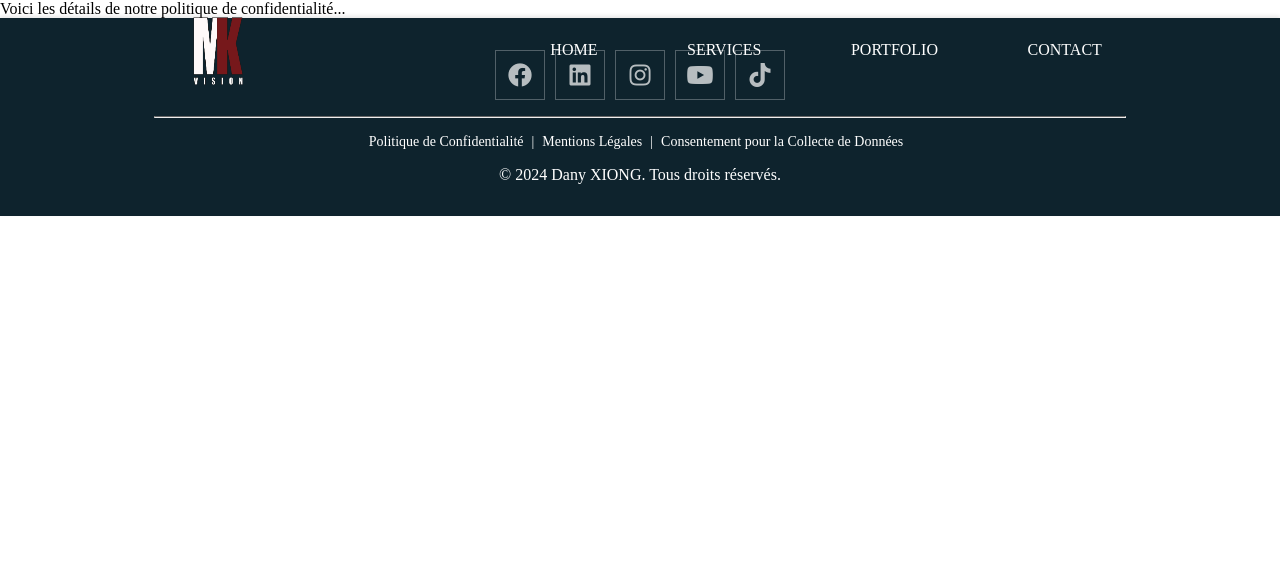
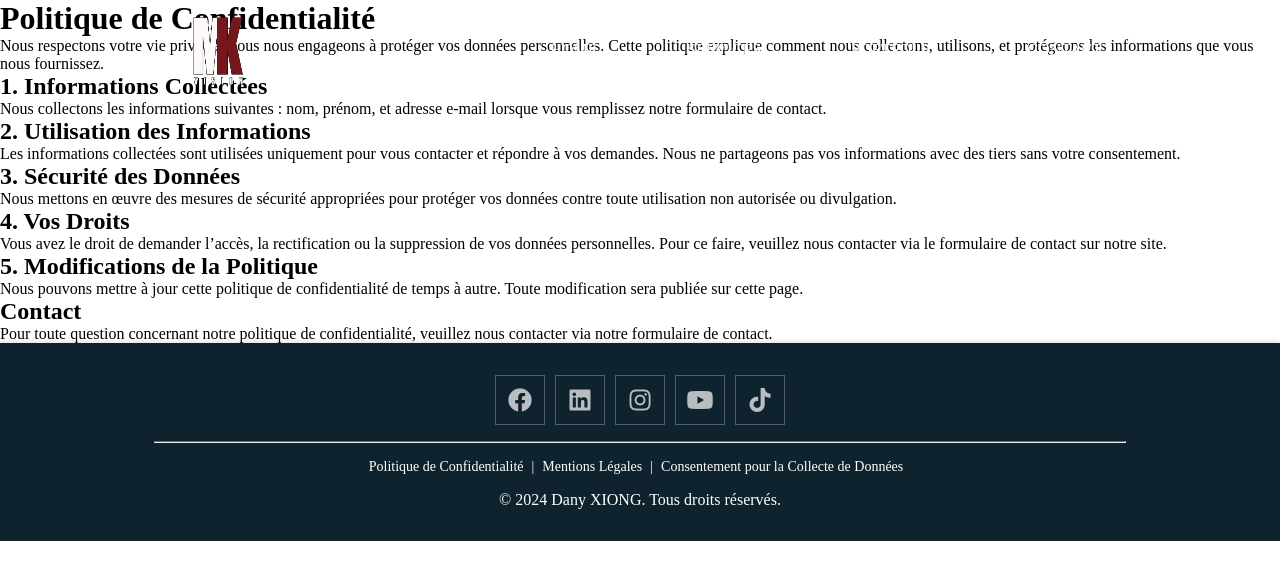
Before and after one commit to Ekkylibre/makey_siong, a Next.js app: page /privacy-policy in a window 1280 px wide. Shown: the top 580 px of the page. Built offline with nearby package versions, Linux system fonts and the light colour scheme.

Commit message:
💄 Component > Modal > Change style

```diff
--- a/src/app/(legal)/data-collection-consent/page.tsx
+++ b/src/app/(legal)/data-collection-consent/page.tsx
@@ -1,8 +1,30 @@
 export default function DataCollectionConsent() {
-    return (
-      <>
-        <p>Voici les détails de notre consentement pour la collecte de données...</p>
-        {/* Ajoutez ici le texte complet pour le consentement à la collecte de données */}
-      </>
-    );
-  }
+  return (
+    <>
+      <h1>Consentement pour la Collecte de Données</h1>
+      <p>
+        En remplissant notre formulaire de contact, vous consentez à la collecte et à l’utilisation de vos données personnelles comme décrit dans notre politique de confidentialité.
+      </p>
+      <h2>1. Collecte de Données</h2>
+      <p>
+        Les données collectées incluent votre nom, prénom, et adresse e-mail. Ces données sont collectées pour nous permettre de répondre à vos demandes et de vous contacter.
+      </p>
+      <h2>2. Utilisation des Données</h2>
+      <p>
+        Les données que vous fournissez seront utilisées exclusivement pour les fins mentionnées dans notre politique de confidentialité.
+      </p>
+      <h2>3. Consentement</h2>
+      <p>
+        En soumettant vos informations via notre formulaire, vous acceptez notre politique de confidentialité et donnez votre consentement à la collecte et à l’utilisation de vos données personnelles comme décrit.
+      </p>
+      <h2>4. Retrait du Consentement</h2>
+      <p>
+        Vous pouvez retirer votre consentement à tout moment en nous contactant via notre formulaire de contact. Le retrait de votre consentement n’affectera pas la légalité des traitements effectués avant ce retrait.
+      </p>
+      <h2>Contact</h2>
+      <p>
+        Pour toute question concernant la collecte de données, veuillez nous contacter via notre formulaire de contact.
+      </p>
+    </>
+  );
+}
--- a/src/app/(legal)/legal-notice/page.tsx
+++ b/src/app/(legal)/legal-notice/page.tsx
@@ -1,8 +1,32 @@
 export default function LegalNotice() {
-    return (
-      <>
-        <p>Voici les détails de nos mentions légales...</p>
-        {/* Ajoutez ici le texte complet des mentions légales */}
-      </>
-    );
-  }
+  return (
+    <>
+      <h1>Mentions Légales</h1>
+      <p>
+        Conformément à la législation en vigueur, nous vous informons des éléments suivants :
+      </p>
+      <h2>1. Informations Éditeur</h2>
+      <p>
+        Nom de l’entreprise : [Nom de l’entreprise] <br />
+        Adresse : [Adresse complète] <br />
+        Téléphone : [Numéro de téléphone] <br />
+        Email : [Adresse e-mail] <br />
+        Directeur de la publication : [Nom du directeur]
+      </p>
+      <h2>2. Hébergeur du Site</h2>
+      <p>
+        Hébergeur : [Nom de l’hébergeur] <br />
+        Adresse : [Adresse complète de l’hébergeur] <br />
+        Téléphone : [Numéro de téléphone de l’hébergeur]
+      </p>
+      <h2>3. Propriété Intellectuelle</h2>
+      <p>
+        Le contenu de ce site, y compris les textes, images, et vidéos, est la propriété exclusive de [Nom de l’entreprise] et est protégé par les lois sur la propriété intellectuelle.
+      </p>
+      <h2>4. Responsabilité</h2>
+      <p>
+        [Nom de l’entreprise] ne peut être tenu responsable des erreurs ou omissions sur le site, ni des dommages directs ou indirects résultant de son utilisation.
+      </p>
+    </>
+  );
+}
--- a/src/app/(legal)/privacy-policy/page.tsx
+++ b/src/app/(legal)/privacy-policy/page.tsx
@@ -1,8 +1,34 @@
 export default function PrivacyPolicy() {
-    return (
-      <>
-        <p>Voici les détails de notre politique de confidentialité...</p>
-        {/* Ajoutez ici le texte complet de la politique de confidentialité */}
-      </>
-    );
-  }
+  return (
+    <>
+      <h1>Politique de Confidentialité</h1>
+      <p>
+        Nous respectons votre vie privée et nous nous engageons à protéger vos données personnelles. Cette politique explique comment nous collectons, utilisons, et protégeons les informations que vous nous fournissez.
+      </p>
+      <h2>1. Informations Collectées</h2>
+      <p>
+        Nous collectons les informations suivantes : nom, prénom, et adresse e-mail lorsque vous remplissez notre formulaire de contact.
+      </p>
+      <h2>2. Utilisation des Informations</h2>
+      <p>
+        Les informations collectées sont utilisées uniquement pour vous contacter et répondre à vos demandes. Nous ne partageons pas vos informations avec des tiers sans votre consentement.
+      </p>
+      <h2>3. Sécurité des Données</h2>
+      <p>
+        Nous mettons en œuvre des mesures de sécurité appropriées pour protéger vos données contre toute utilisation non autorisée ou divulgation.
+      </p>
+      <h2>4. Vos Droits</h2>
+      <p>
+        Vous avez le droit de demander l’accès, la rectification ou la suppression de vos données personnelles. Pour ce faire, veuillez nous contacter via le formulaire de contact sur notre site.
+      </p>
+      <h2>5. Modifications de la Politique</h2>
+      <p>
+        Nous pouvons mettre à jour cette politique de confidentialité de temps à autre. Toute modification sera publiée sur cette page.
+      </p>
+      <h2>Contact</h2>
+      <p>
+        Pour toute question concernant notre politique de confidentialité, veuillez nous contacter via notre formulaire de contact.
+      </p>
+    </>
+  );
+}
--- a/src/app/components/Footer.tsx
+++ b/src/app/components/Footer.tsx
@@ -87,13 +87,13 @@ export default function Footer() {
       </FooterContent>
 
       {modalOpen === 'confidentialite' && (
-        <Modal title="Politique de Confidentialité" content={<PrivacyPolicy />} onClose={closeModal} />
+        <Modal content={<PrivacyPolicy />} onClose={closeModal} />
       )}
       {modalOpen === 'mentions' && (
-        <Modal title="Mentions Légales" content={<LegalNotice />} onClose={closeModal} />
+        <Modal content={<LegalNotice />} onClose={closeModal} />
       )}
       {modalOpen === 'consentement' && (
-        <Modal title="Consentement pour la Collecte de Données" content={<DataCollectionConsent />} onClose={closeModal} />
+        <Modal content={<DataCollectionConsent />} onClose={closeModal} />
       )}
     </FooterContainer>
   );
--- a/src/app/components/Modal.tsx
+++ b/src/app/components/Modal.tsx
@@ -1,14 +1,14 @@
 import styled, { keyframes } from 'styled-components';
 
-// Définir l'animation de fondu
-const fadeIn = keyframes`
+// Définir l'animation de montée
+const slideUp = keyframes`
   from {
     opacity: 0;
-    transform: scale(0.9);
+    transform: translateY(20px);
   }
   to {
     opacity: 1;
-    transform: scale(1);
+    transform: translateY(0);
   }
 `;
 
@@ -28,18 +28,15 @@ const ModalContent = styled.div`
   position: relative;
   background-color: white;
   padding: 2rem;
-  max-width: 500px;
+  max-width: 1200px;
   width: 90%;
-  border-radius: 8px;
-  animation: ${fadeIn} 0.3s ease-out;
-`;
-
-const ModalHeader = styled.h2`
-  margin-top: 0;
+  animation: ${slideUp} 0.3s ease-out;
+  text-align: left; /* Align text to the left */
 `;
 
 const ModalBody = styled.div`
   margin-bottom: 1rem;
+  text-align: left; /* Align text to the left */
 `;
 
 const CloseButton = styled.button`
@@ -57,17 +54,15 @@ const CloseButton = styled.button`
 `;
 
 type ModalProps = {
-  title: string;
   content: React.ReactNode;
   onClose: () => void;
 };
 
-export function Modal({ title, content, onClose }: ModalProps) {
+export function Modal({ content, onClose }: ModalProps) {
   return (
     <ModalOverlay onClick={onClose}>
       <ModalContent onClick={e => e.stopPropagation()}>
         <CloseButton onClick={onClose}>&times;</CloseButton>
-        <ModalHeader>{title}</ModalHeader>
         <ModalBody>{content}</ModalBody>
       </ModalContent>
     </ModalOverlay>
```
